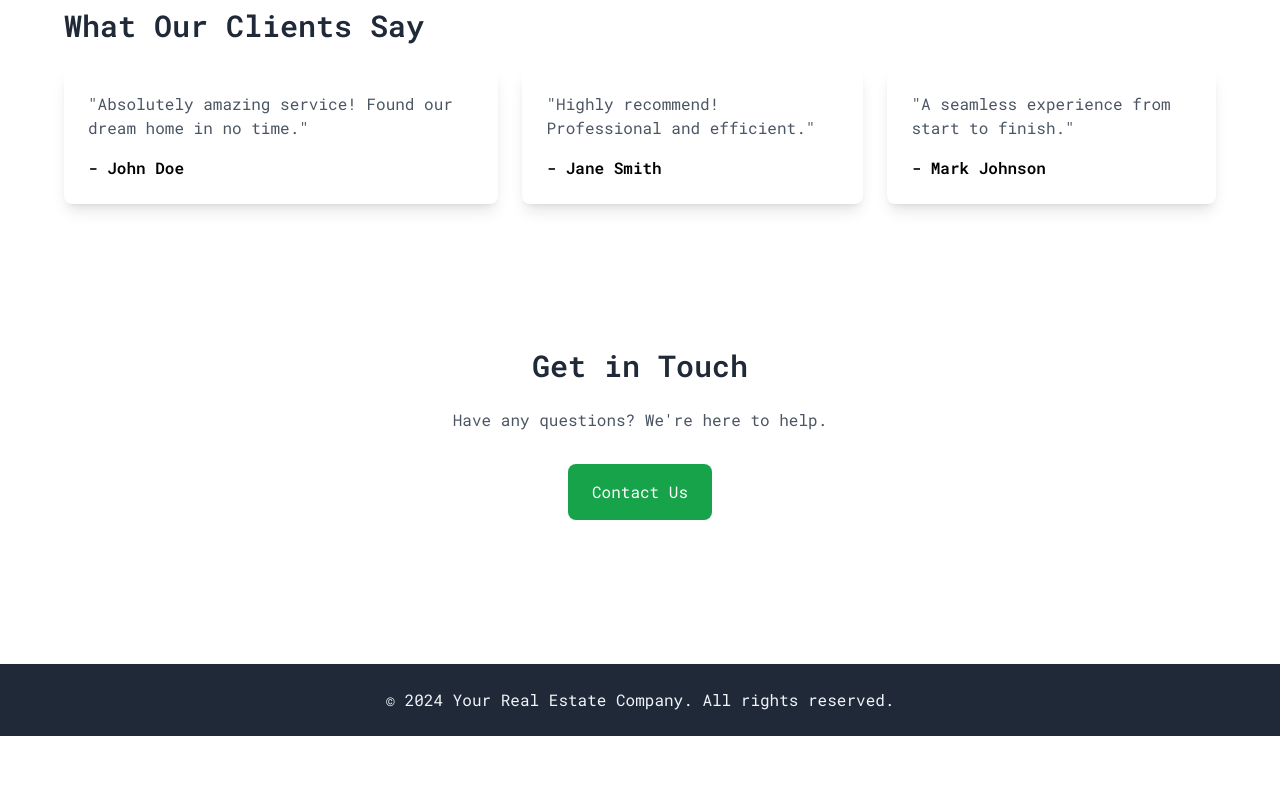
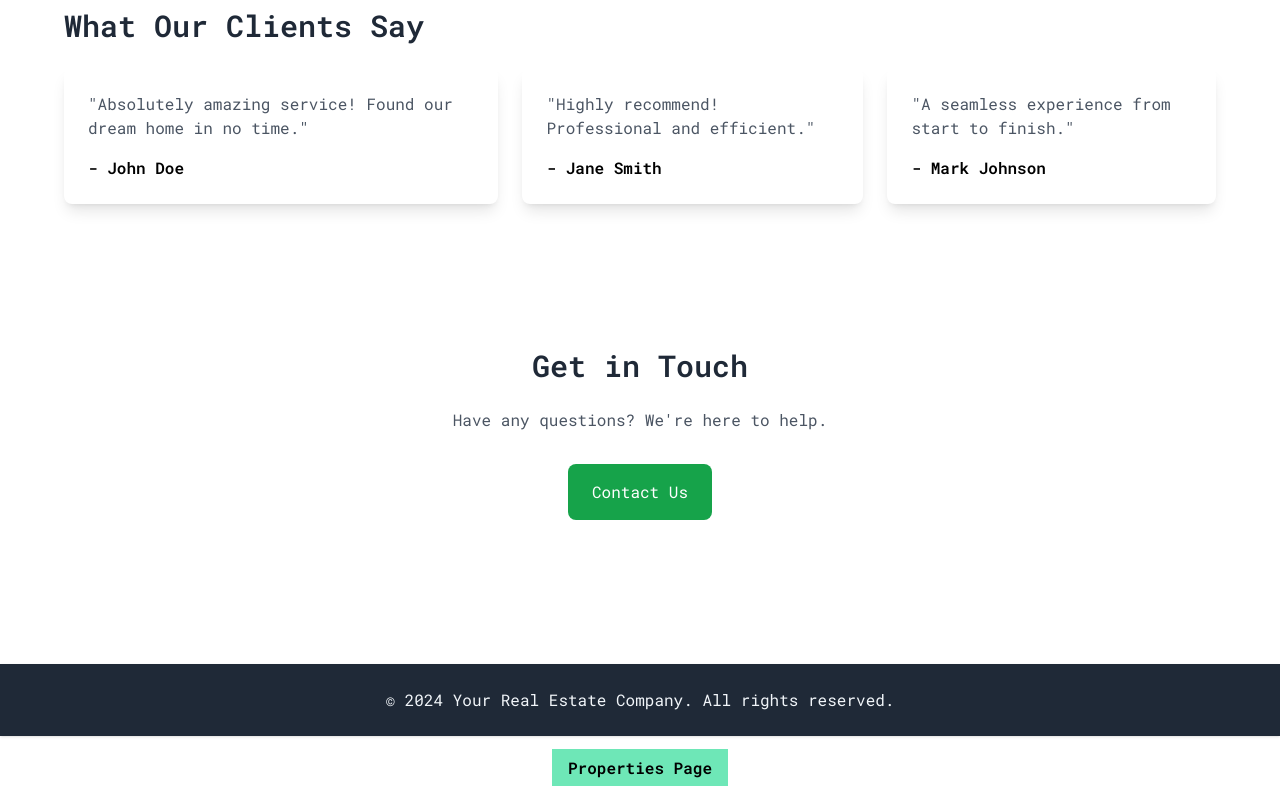
Before and after one commit to amrit-singh-deo/aapecestate, a React (Vite) app in the folder client/: page / in a window 1280 px wide. Shown: the part 2362-3162 px from the top of the page. Before the commit the page ends 3098 px from the top, so only its background shows below. Built offline with nearby package versions, Linux system fonts and the light colour scheme.

Commit message:
minor update for testing

```diff
--- a/client/src/pages/HomePage.jsx
+++ b/client/src/pages/HomePage.jsx
@@ -1,10 +1,11 @@
 import React from "react";
+import { Link } from "react-router-dom";
+import PropertyPage from "./PropertyPage";
 
 const HomePage = () => {
   return (
     <div className="h-full w-full overflow-x-hidden">
       <main className="w-[90%] mx-auto flex flex-col items-center justify-center mt-16">
-
         {/* Hero Section */}
         <section className="w-full max-w-6xl text-center">
           <h1 className="text-5xl font-bold text-blue-700 mb-4">
@@ -259,6 +260,12 @@ const HomePage = () => {
           </p>
         </div>
       </footer>
+
+      <div className="flex justify-center font-semibold p-5">
+        <Link to={"/properties"}>
+          <span className="bg-emerald-300 px-4 py-2">Properties Page</span>
+        </Link>
+      </div>
     </div>
   );
 };
```
